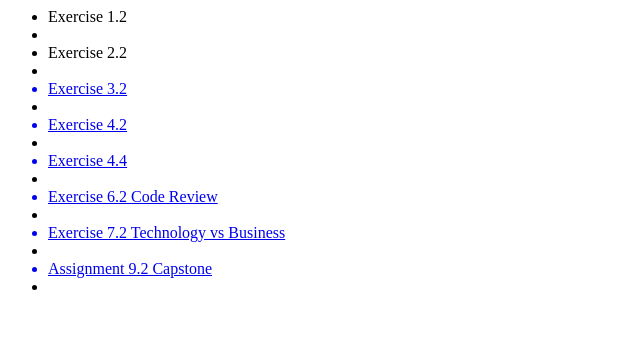
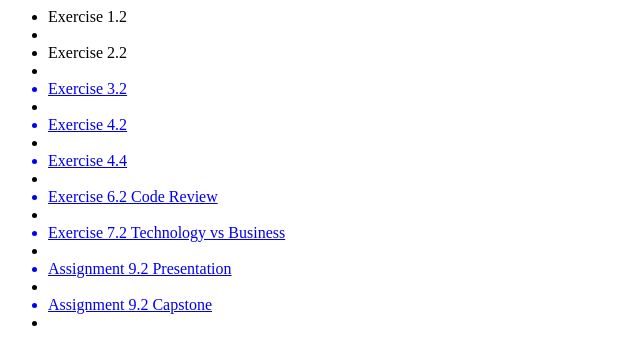
Before and after one commit to Georgetaylor79/Personal-Website-, a plain HTML site: page index.html in a window 1280 px wide. Shown: the whole page, without its empty margins (0-640 px from the left). Drawn offline with Linux system fonts and the light colour scheme.

Commit message:
Update index.html

```diff
--- a/index.html
+++ b/index.html
@@ -23,6 +23,9 @@
             <li><a href="C:\Users\14146\Desktop\bu-webdev\web-420\technologyvsbusiness"</a></li>
 
 
+            <li>Assignment 9.2 Presentation</li>
+            <li><a href="C:\Users\14146\Desktop\bu-webdev\web-420\changemangement"</a></li>
+
             <li>Assignment 9.2 Capstone</li>
             <li><a href="C:\Users\14146\Desktop\bu-webdev\web-425\week-9\loan-app1"</a></li>
            </ul>
```
